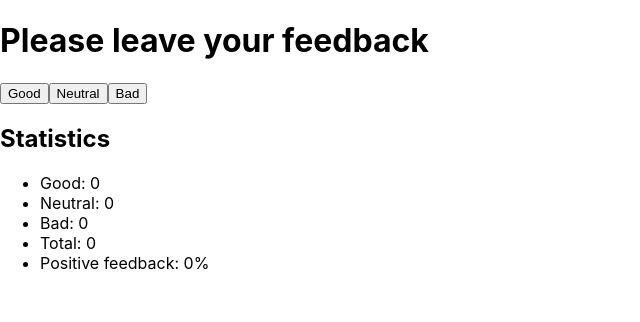
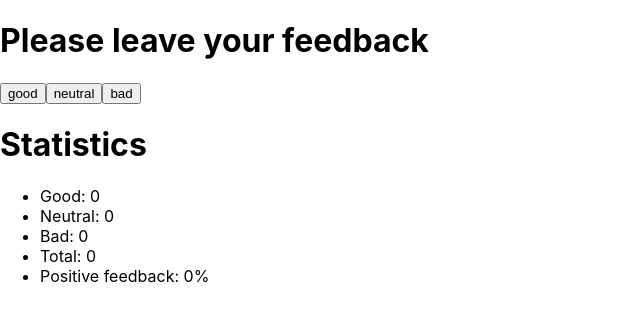
Before and after one commit to rafalszewczyk890/goit-react-hw-02-feedback-reprise, a React (Create React App) app: page / in a window 1280 px wide. Shown: the top 322 px of the page, without its empty margins (0-640 px from the left). Built offline with nearby package versions, Linux system fonts and the light colour scheme.

Commit message:
Task 3 done

```diff
--- a/src/components/App.jsx
+++ b/src/components/App.jsx
@@ -1,4 +1,7 @@
 import React, { Component } from 'react';
+import Statistics from './Statistics';
+import FeedbackOptions from './FeedbackOptions';
+import Section from './Section';
 
 class App extends Component {
   state = {
@@ -38,26 +41,23 @@ class App extends Component {
 
   render() {
     return (
-      <div>
-        <h1>Please leave your feedback</h1>
-        <button name="good" onClick={this.handleFeedback}>
-          Good
-        </button>
-        <button name="neutral" onClick={this.handleFeedback}>
-          Neutral
-        </button>
-        <button name="bad" onClick={this.handleFeedback}>
-          Bad
-        </button>
-        <h2>Statistics</h2>
-        <ul>
-          <li>Good: {this.state.good}</li>
-          <li>Neutral: {this.state.neutral}</li>
-          <li>Bad: {this.state.bad}</li>
-          <li>Total: {this.countTotalFeedback()}</li>
-          <li>Positive feedback: {this.countPositiveFeedbackPercentage()}</li>
-        </ul>
-      </div>
+      <>
+        <Section title="Please leave your feedback">
+          <FeedbackOptions
+            options={Object.keys(this.state)}
+            onLeaveFeedback={this.handleFeedback}
+          />
+        </Section>
+        <Section title="Statistics">
+          <Statistics
+            good={this.state.good}
+            neutral={this.state.neutral}
+            bad={this.state.bad}
+            total={this.countTotalFeedback()}
+            positivePercentage={this.countPositiveFeedbackPercentage()}
+          />
+        </Section>
+      </>
     );
   }
 }
--- /dev/null
+++ b/src/components/FeedbackOptions.jsx
@@ -0,0 +1,18 @@
+import React, { Component } from 'react';
+
+export default class FeedbackOptions extends Component {
+  render() {
+    const { options, onLeaveFeedback } = this.props;
+    return (
+      <div>
+        {options.map(option => {
+          return (
+            <button name={option} onClick={onLeaveFeedback}>
+              {option}
+            </button>
+          );
+        })}
+      </div>
+    );
+  }
+}
--- /dev/null
+++ b/src/components/Section.jsx
@@ -0,0 +1,13 @@
+import React, { Component } from 'react';
+
+export default class Section extends Component {
+  render() {
+    const { children, title } = this.props;
+    return (
+      <div>
+        <h1>{title}</h1>
+        {children}
+      </div>
+    );
+  }
+}
--- /dev/null
+++ b/src/components/Statistics.jsx
@@ -0,0 +1,16 @@
+import React, { Component } from 'react';
+
+export default class Statistics extends Component {
+  render() {
+    const { good, neutral, bad, total, positivePercentage } = this.props;
+    return (
+      <ul>
+        <li>Good: {good}</li>
+        <li>Neutral: {neutral}</li>
+        <li>Bad: {bad}</li>
+        <li>Total: {total}</li>
+        <li>Positive feedback: {positivePercentage}</li>
+      </ul>
+    );
+  }
+}
```
